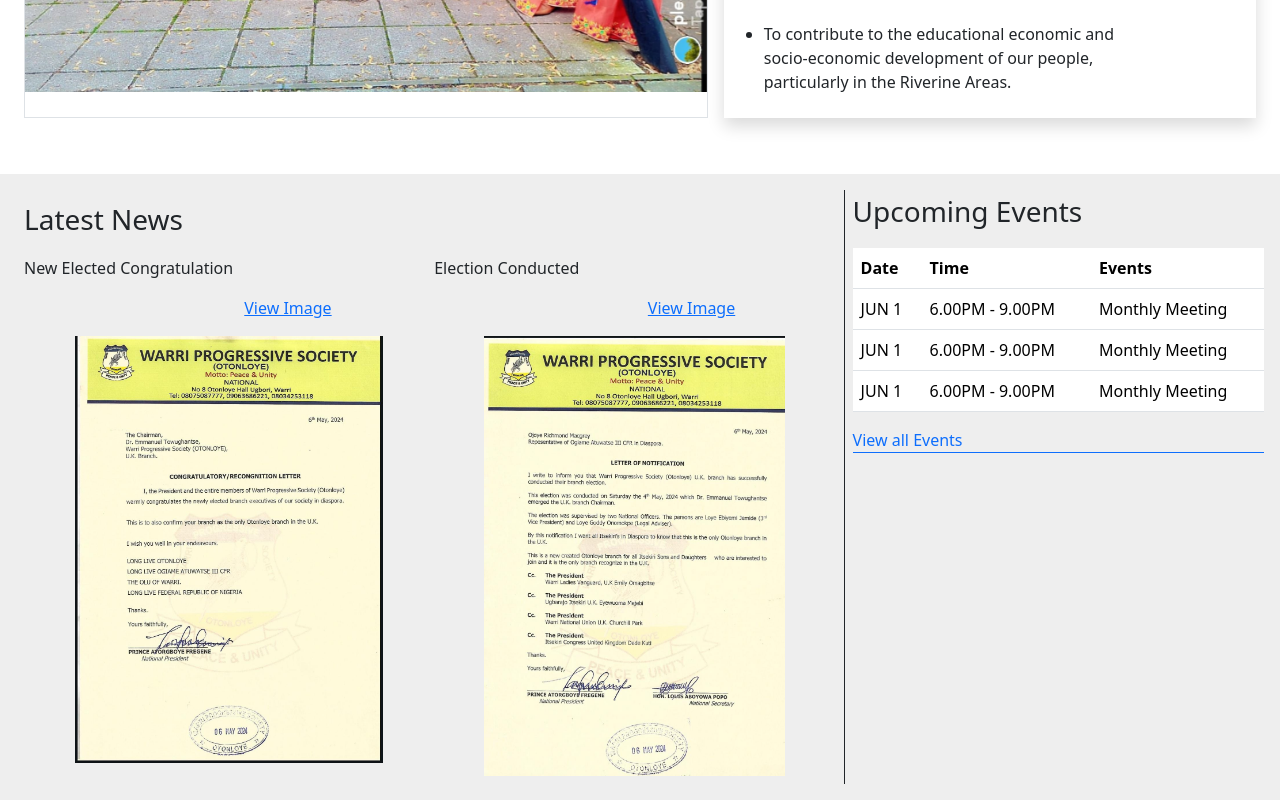
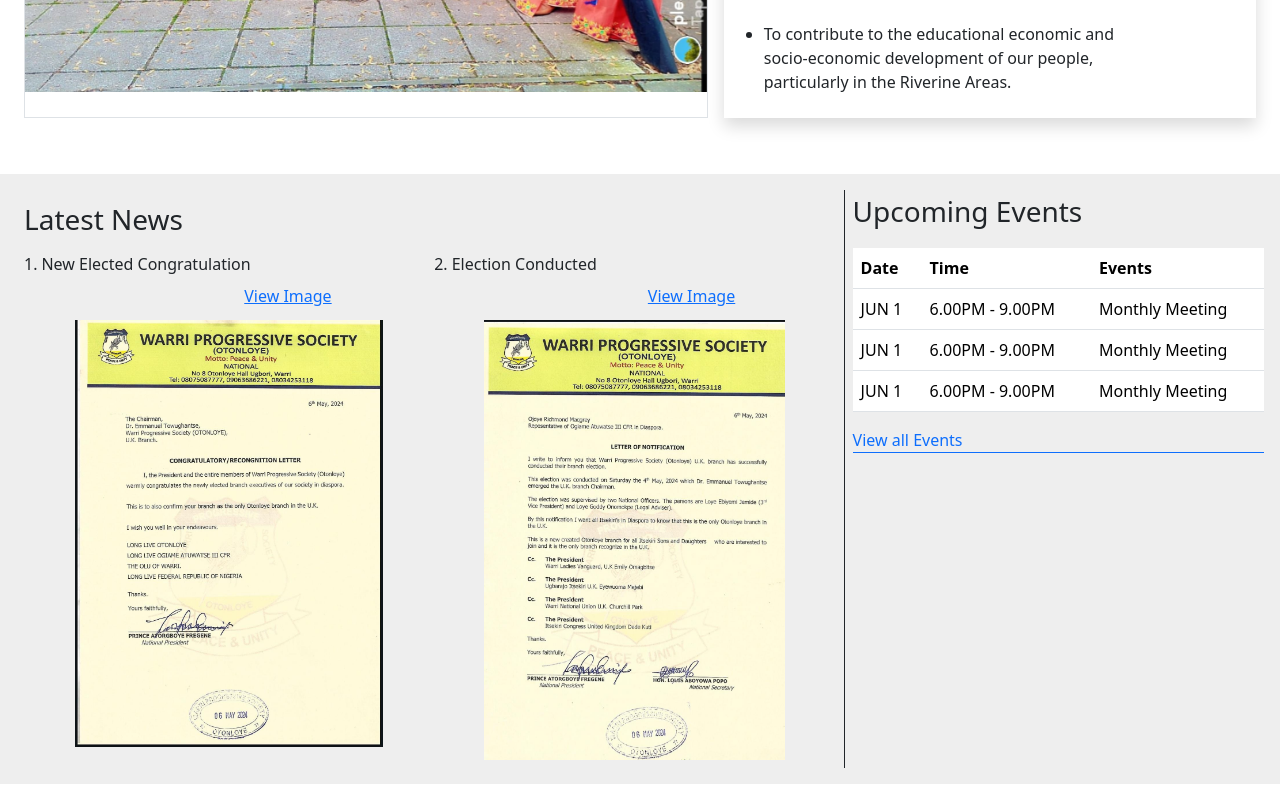
Before and after one commit to DevJawad1/otonloye, a React (Vite) app: page / in a window 1280 px wide. Shown: the part 1391-2191 px from the top of the page. Built offline with nearby package versions, Linux system fonts and the light colour scheme.

Commit message:
first commit

```diff
--- a/src/pages/Landingpage.jsx
+++ b/src/pages/Landingpage.jsx
@@ -99,9 +99,12 @@
                     <div className="w-100 latest-news p-2" style={{ lineHeight: "1.5", borderRight: "1px solid" }}>
                         <p className="title fs-3">Latest News</p>
                         <div className='d-md-flex gap-0'>
-                            <div>
-                                <p>New Elected Congratulation</p>
-                                <div className="text-end w-75">
+                            <div style={{lineHeight:"1"}}>
+                                <div className="d-flex gap-1">
+                                    <p>1.</p>
+                                    <p>New Elected Congratulation</p>
+                                </div>
+                                <div className="text-md-end w-75">
                                     <p className='text-decoration-underline text-primary' onClick={()=>{enlargImage('one')}}>View Image</p>
                                 </div>
                                 <div className="cvimg text-center">
@@ -113,9 +116,12 @@
                                     </div>
                                 </div>
                             </div>
-                            <div>
-                                <p>Election Conducted</p>
-                                <div className="text-end w-75">
+                            <div style={{lineHeight:"1"}} className='conducted'>
+                                <div className="d-flex gap-1">
+                                    <p>2.</p>
+                                    <p>Election Conducted</p>
+                                </div>
+                                <div className="text-md-end w-75">
                                     <p className='text-decoration-underline text-primary' onClick={()=>{enlargImage('two')}}>View Image</p>
                                 </div>
                                 <div className="cvimgtwo text-center">
--- a/src/pages/styling/landing.css
+++ b/src/pages/styling/landing.css
@@ -146,4 +146,7 @@
         width: 95vw !important;
         height: 70vh !important;
     }
+    .section-four .conducted{
+        margin-top: 40px;
+    }
 }
```
